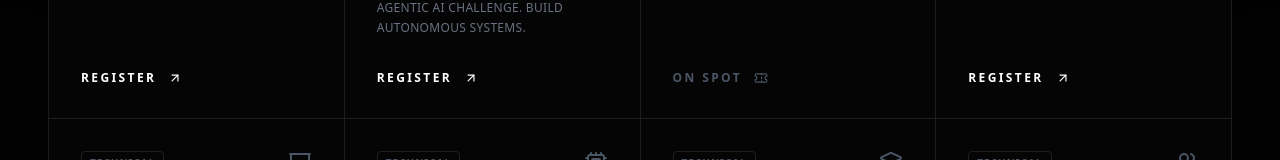
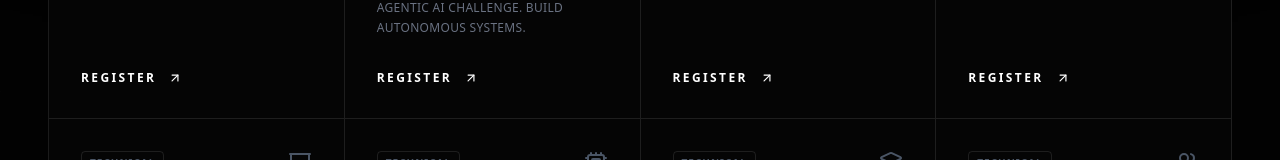
Before and after one commit to dhruval30/udhgam2.0, a React (Vite) app: page /allevents in a window 1280 px wide. Shown: the part 509-669 px from the top of the page. Built offline with nearby package versions, Linux system fonts and the light colour scheme; no server answers.

Commit message:
dummy link for ml challenge

```diff
--- a/src/components/AllEventsPage.jsx
+++ b/src/components/AllEventsPage.jsx
@@ -60,7 +60,8 @@ const AllEventsPage = () => {
             desc: "Optimize models. Real-world datasets. High performance.",
             icon: Brain,
             color: "group-hover:text-pink-400",
-            glow: "group-hover:shadow-[0_0_50px_-10px_rgba(244,114,182,0.3)]"
+            glow: "group-hover:shadow-[0_0_50px_-10px_rgba(244,114,182,0.3)]",
+            href: "https://unstop.com/college-fests/udhgam-20-woxsen-university-hyderabad-432967"
         },
         {
             id: "f4",
```
